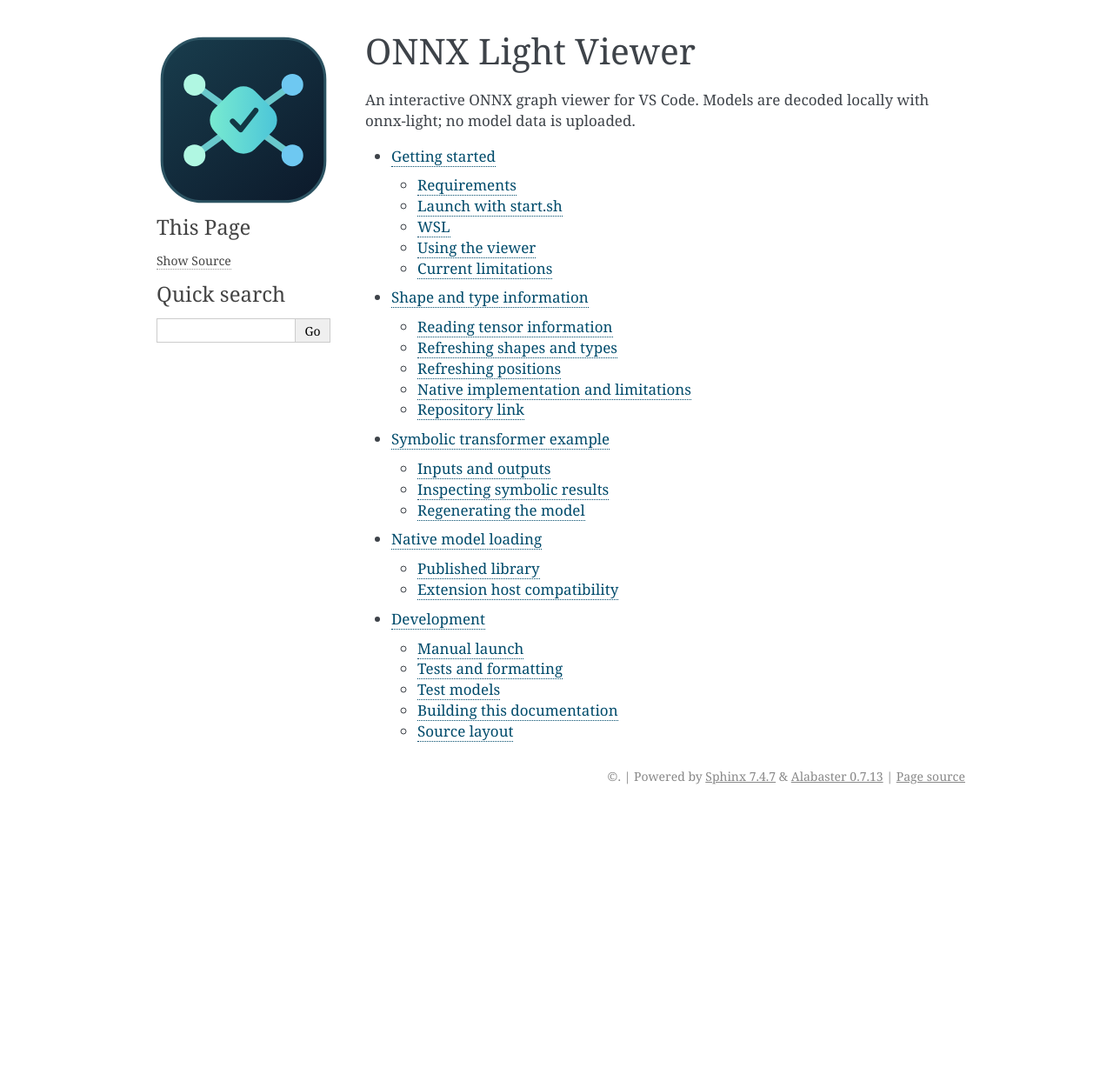
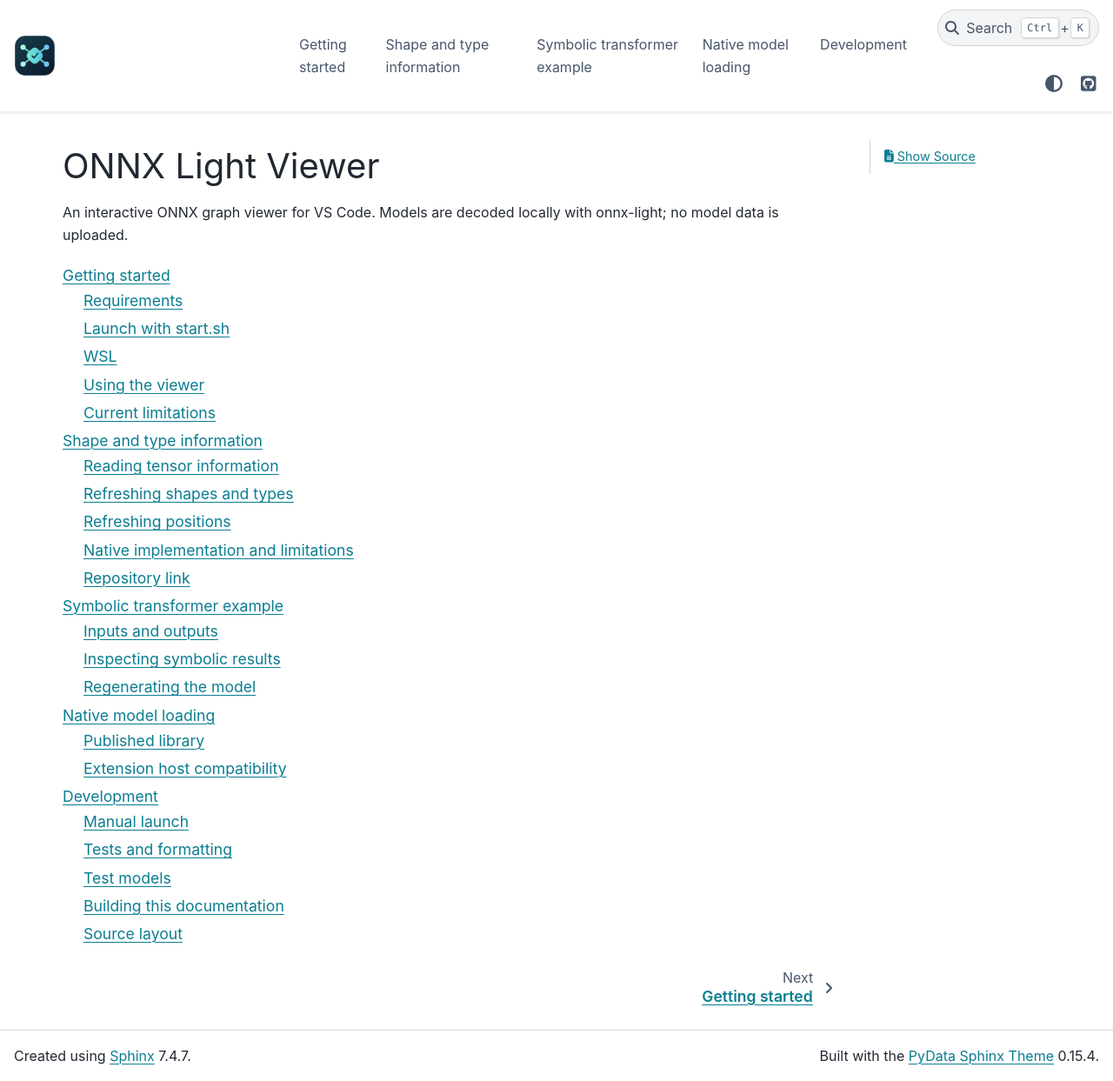
Before and after one commit to xadupre/onnx-light-viewer, a Sphinx documentation site: the page built from docs/index.rst, in a window 1280 px wide and 1243 px high. Shown: the whole window at 87% size. Built offline with Sphinx 7.4.7 and the PyData theme 0.15.4, drawn with Linux system fonts in a browser that asks for light colours.

Commit message:
Align documentation design with onnx-light (#14)
* Initial plan

* Align documentation with onnx-light's PyData theme

Co-authored-by: xadupre <22452781+xadupre@users.noreply.github.com>

---------

Co-authored-by: copilot-swe-agent[bot] <198982749+Copilot@users.noreply.github.com>
Co-authored-by: xadupre <22452781+xadupre@users.noreply.github.com>

```diff
--- a/docs/conf.py
+++ b/docs/conf.py
@@ -1,3 +1,8 @@
 project = "ONNX Light Viewer"
-html_theme = "alabaster"
+html_theme = "pydata_sphinx_theme"
 html_logo = "../media/logo.svg"
+html_favicon = "../media/logo.svg"
+html_theme_options = {
+    "github_url": "https://github.com/xadupre/onnx-light-viewer",
+    "header_links_before_dropdown": 10,
+}
--- a/docs/development.rst
+++ b/docs/development.rst
@@ -74,6 +74,9 @@ With Python 3.11 or later, run from the repository root:
 Open ``build/docs/html/index.html`` in a browser. Generated HTML is ignored by
 Git. Documentation dependencies are separate from the extension's dependencies.
 
+The documentation uses PyData Sphinx Theme, like onnx-light, with a light/dark
+theme switcher in the navigation bar. By default, it follows the system theme.
+
 Source layout
 -------------
 
--- a/docs/requirements.txt
+++ b/docs/requirements.txt
@@ -1 +1,2 @@
 sphinx>=8,<10
+pydata-sphinx-theme>=0.23,<0.24
```
